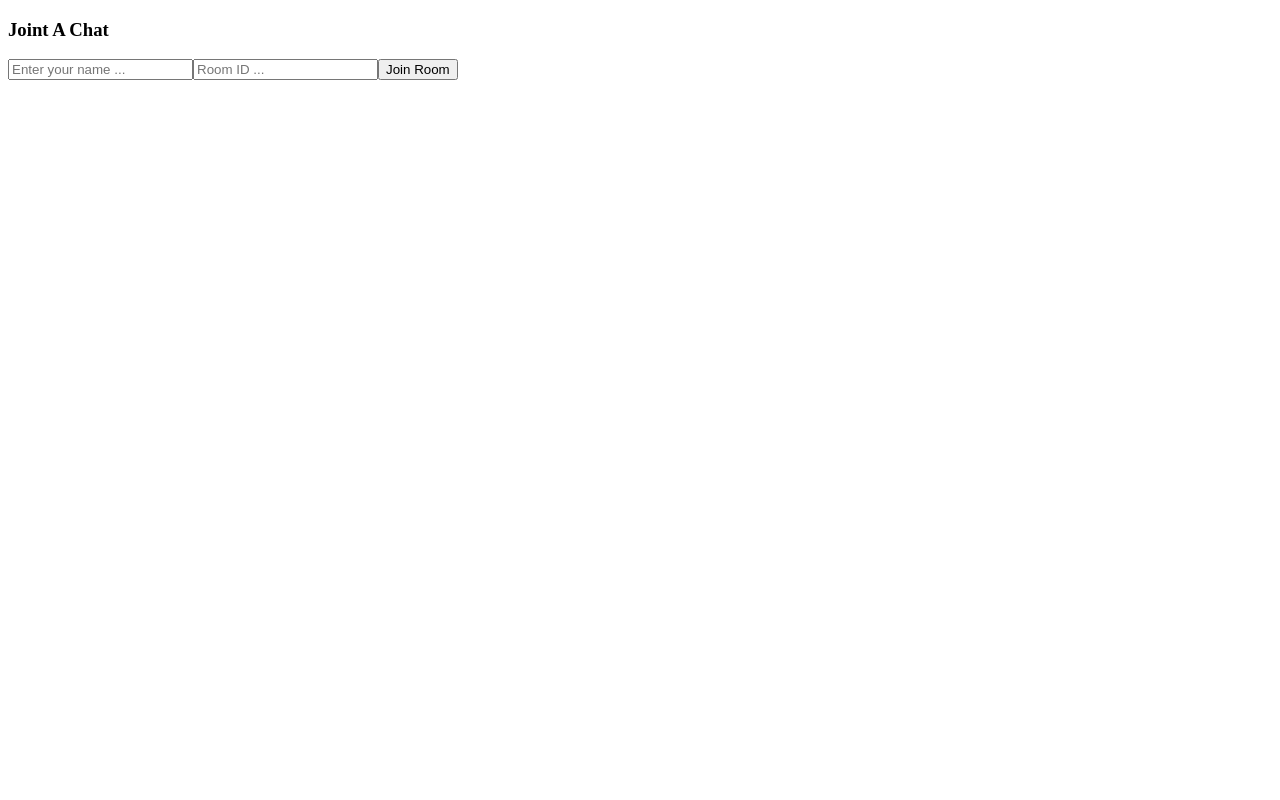
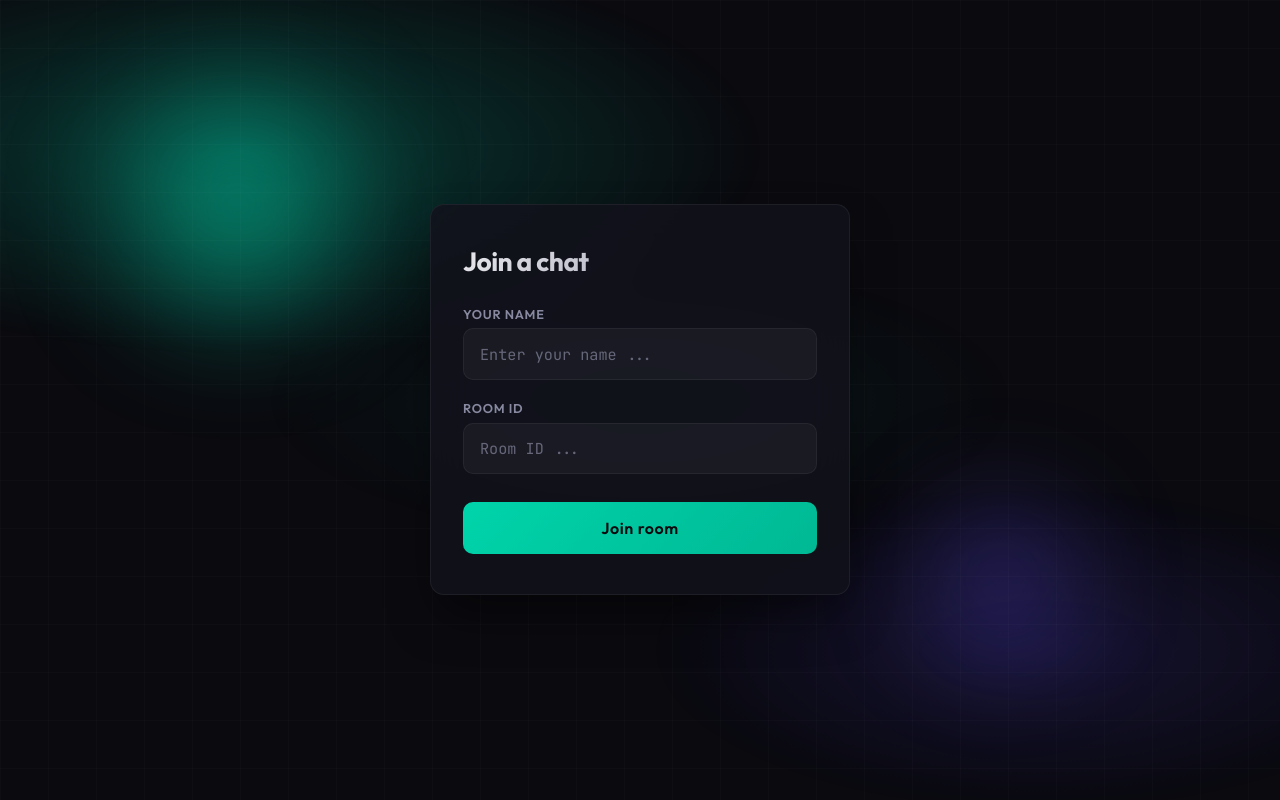
Before and after one commit to Hassannzidan/Chat-App, a React (Vite) app in the folder chat--cleint/: page / in a window 1280 px wide. Built offline with nearby package versions, Linux system fonts and the light colour scheme; no server answers.

Commit message:
feat: add styling and layout for chat application interface

```diff
--- /dev/null
+++ b/chat--cleint/src/App.css
@@ -0,0 +1,256 @@
+@import url("https://fonts.googleapis.com/css2?family=Outfit:wght@300;400;600;700&family=JetBrains+Mono:wght@400;500&display=swap");
+
+:root {
+  --bg-deep: #0a0a0f;
+  --bg-card: rgba(18, 18, 28, 0.85);
+  --accent: #00d4aa;
+  --accent-dim: rgba(0, 212, 170, 0.25);
+  --accent-glow: rgba(0, 212, 170, 0.4);
+  --text: #e8e8ed;
+  --text-muted: #8888a0;
+  --border: rgba(255, 255, 255, 0.06);
+  --input-bg: rgba(255, 255, 255, 0.04);
+  --radius: 14px;
+  --radius-sm: 10px;
+  --shadow: 0 25px 50px -12px rgba(0, 0, 0, 0.5);
+}
+
+* {
+  box-sizing: border-box;
+}
+
+body {
+  margin: 0;
+  min-height: 100vh;
+  font-family: "Outfit", sans-serif;
+  background: var(--bg-deep);
+  color: var(--text);
+  overflow-x: hidden;
+}
+
+.App {
+  min-height: 100vh;
+  display: flex;
+  align-items: center;
+  justify-content: center;
+  padding: 1.5rem;
+  position: relative;
+}
+
+/* Animated gradient mesh background */
+.App::before {
+  content: "";
+  position: fixed;
+  inset: 0;
+  background:
+    radial-gradient(ellipse 80% 50% at 20% 20%, var(--accent-dim) 0%, transparent 50%),
+    radial-gradient(ellipse 60% 40% at 80% 80%, rgba(100, 80, 255, 0.15) 0%, transparent 50%),
+    radial-gradient(ellipse 50% 30% at 50% 50%, rgba(0, 212, 170, 0.08) 0%, transparent 60%);
+  pointer-events: none;
+  z-index: 0;
+  animation: meshPulse 8s ease-in-out infinite alternate;
+}
+
+@keyframes meshPulse {
+  from { opacity: 0.9; transform: scale(1); }
+  to   { opacity: 1;   transform: scale(1.05); }
+}
+
+/* Subtle grid overlay */
+.App::after {
+  content: "";
+  position: fixed;
+  inset: 0;
+  background-image:
+    linear-gradient(rgba(255,255,255,0.02) 1px, transparent 1px),
+    linear-gradient(90deg, rgba(255,255,255,0.02) 1px, transparent 1px);
+  background-size: 48px 48px;
+  pointer-events: none;
+  z-index: 0;
+}
+
+.join-card {
+  position: relative;
+  z-index: 1;
+  width: 100%;
+  max-width: 420px;
+  padding: 2.5rem 2rem;
+  background: var(--bg-card);
+  border: 1px solid var(--border);
+  border-radius: var(--radius);
+  backdrop-filter: blur(20px);
+  box-shadow: var(--shadow);
+  animation: cardIn 0.7s cubic-bezier(0.34, 1.56, 0.64, 1) forwards;
+}
+
+@keyframes cardIn {
+  from {
+    opacity: 0;
+    transform: translateY(24px) scale(0.96);
+  }
+  to {
+    opacity: 1;
+    transform: translateY(0) scale(1);
+  }
+}
+
+.join-card h3 {
+  margin: 0 0 1.75rem;
+  font-size: 1.65rem;
+  font-weight: 700;
+  letter-spacing: -0.02em;
+  background: linear-gradient(135deg, var(--text) 0%, var(--text-muted) 100%);
+  -webkit-background-clip: text;
+  -webkit-text-fill-color: transparent;
+  background-clip: text;
+  animation: titleIn 0.6s 0.15s cubic-bezier(0.34, 1.56, 0.64, 1) both;
+}
+
+@keyframes titleIn {
+  from {
+    opacity: 0;
+    transform: translateY(-10px);
+  }
+  to {
+    opacity: 1;
+    transform: translateY(0);
+  }
+}
+
+.form-group {
+  margin-bottom: 1.25rem;
+  animation: fieldIn 0.5s cubic-bezier(0.34, 1.56, 0.64, 1) both;
+}
+
+.form-group:nth-child(1) { animation-delay: 0.25s; }
+.form-group:nth-child(2) { animation-delay: 0.35s; }
+.form-group:nth-child(3) { animation-delay: 0.45s; }
+
+@keyframes fieldIn {
+  from {
+    opacity: 0;
+    transform: translateX(-12px);
+  }
+  to {
+    opacity: 1;
+    transform: translateX(0);
+  }
+}
+
+.form-group label {
+  display: block;
+  margin-bottom: 0.4rem;
+  font-size: 0.8rem;
+  font-weight: 600;
+  color: var(--text-muted);
+  text-transform: uppercase;
+  letter-spacing: 0.06em;
+}
+
+.join-card input {
+  width: 100%;
+  padding: 0.9rem 1rem;
+  font-family: "JetBrains Mono", monospace;
+  font-size: 0.95rem;
+  color: var(--text);
+  background: var(--input-bg);
+  border: 1px solid var(--border);
+  border-radius: var(--radius-sm);
+  outline: none;
+  transition: border-color 0.25s ease, box-shadow 0.25s ease, transform 0.2s ease;
+}
+
+.join-card input::placeholder {
+  color: var(--text-muted);
+  opacity: 0.7;
+}
+
+.join-card input:hover {
+  border-color: rgba(255, 255, 255, 0.1);
+}
+
+.join-card input:focus {
+  border-color: var(--accent);
+  box-shadow: 0 0 0 3px var(--accent-dim);
+  transform: translateY(-1px);
+}
+
+.join-btn-wrap {
+  margin-top: 1.75rem;
+  animation: fieldIn 0.5s 0.55s cubic-bezier(0.34, 1.56, 0.64, 1) both;
+}
+
+.join-btn {
+  width: 100%;
+  padding: 1rem 1.5rem;
+  font-family: "Outfit", sans-serif;
+  font-size: 1rem;
+  font-weight: 600;
+  letter-spacing: 0.04em;
+  color: var(--bg-deep);
+  background: linear-gradient(135deg, var(--accent) 0%, #00b894 100%);
+  border: none;
+  border-radius: var(--radius-sm);
+  cursor: pointer;
+  position: relative;
+  overflow: hidden;
+  transition: transform 0.2s ease, box-shadow 0.3s ease;
+}
+
+.join-btn::before {
+  content: "";
+  position: absolute;
+  inset: 0;
+  background: linear-gradient(135deg, rgba(255,255,255,0.2) 0%, transparent 50%);
+  opacity: 0;
+  transition: opacity 0.25s ease;
+}
+
+.join-btn:hover {
+  transform: translateY(-2px);
+  box-shadow: 0 12px 28px -8px var(--accent-glow);
+}
+
+.join-btn:hover::before {
+  opacity: 1;
+}
+
+.join-btn:active {
+  transform: translateY(0);
+  box-shadow: 0 6px 16px -4px var(--accent-glow);
+}
+
+/* Floating orbs (decorative) */
+.orb {
+  position: fixed;
+  border-radius: 50%;
+  filter: blur(60px);
+  opacity: 0.5;
+  pointer-events: none;
+  z-index: 0;
+  animation: orbFloat 12s ease-in-out infinite;
+}
+
+.orb-1 {
+  width: 200px;
+  height: 200px;
+  background: var(--accent);
+  top: 15%;
+  left: 10%;
+  animation-delay: 0s;
+}
+
+.orb-2 {
+  width: 150px;
+  height: 150px;
+  background: rgba(100, 80, 255, 0.6);
+  bottom: 20%;
+  right: 15%;
+  animation-delay: -4s;
+}
+
+@keyframes orbFloat {
+  0%, 100% { transform: translate(0, 0) scale(1); }
+  33%      { transform: translate(20px, -30px) scale(1.1); }
+  66%      { transform: translate(-15px, 20px) scale(0.95); }
+}
--- a/chat--cleint/src/App.jsx
+++ b/chat--cleint/src/App.jsx
@@ -1,6 +1,7 @@
 import io from "socket.io-client";
+import { useState } from "react";
+import "./App.css";
 
-import { useState } from "react";
 const socket = io.connect("http://localhost:3001");
 
 function App() {
@@ -15,26 +16,39 @@ function App() {
     setRoom("");
   };
 
-
   return (
-    <>
     <div className="App">
-        <h3>Joint A Chat</h3>
+      <div className="orb orb-1" aria-hidden="true" />
+      <div className="orb orb-2" aria-hidden="true" />
+      <div className="join-card">
+        <h3>Join a chat</h3>
+        <div className="form-group">
+          <label htmlFor="username">Your name</label>
           <input
+            id="username"
             type="text"
             placeholder="Enter your name ..."
             value={username}
-          onChange={(e) => setUsername(e.target.value) }
+            onChange={(e) => setUsername(e.target.value)}
           />
+        </div>
+        <div className="form-group">
+          <label htmlFor="room">Room ID</label>
           <input
+            id="room"
             type="text"
             placeholder="Room ID ..."
             value={room}
             onChange={(e) => setRoom(e.target.value)}
           />
-        <button onClick={joinRoom}>Join Room</button>
         </div>
-    </>
+        <div className="join-btn-wrap">
+          <button type="button" className="join-btn" onClick={joinRoom}>
+            Join room
+          </button>
+        </div>
+      </div>
+    </div>
   );
 }
 
```
Lines whose indentation alone changed are shown as unchanged.
